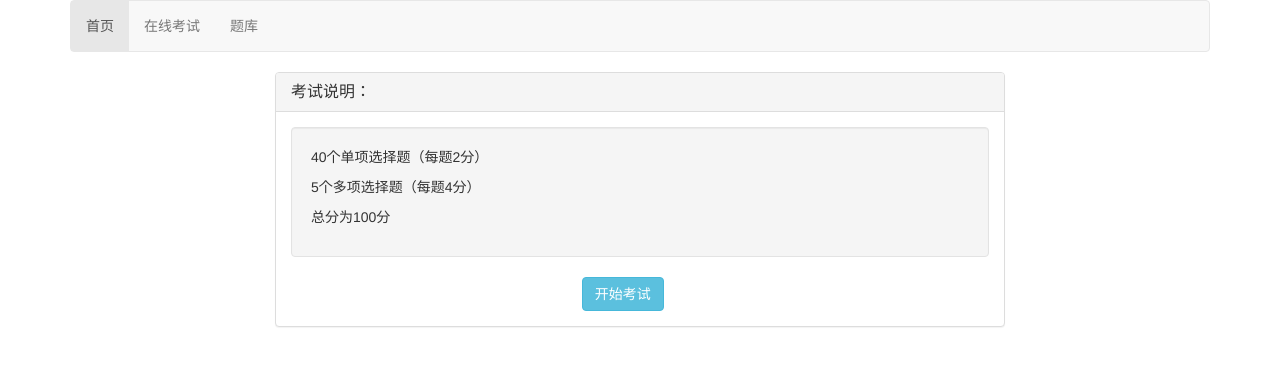
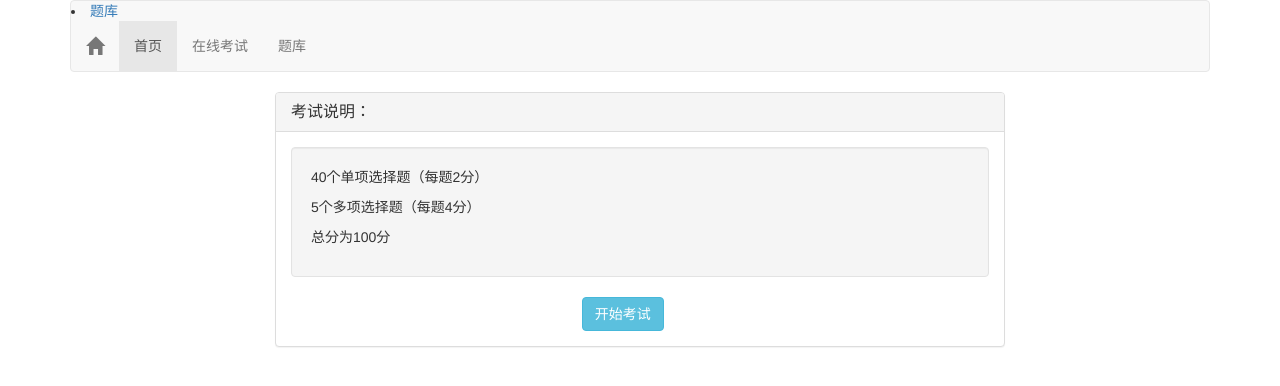
Before and after one commit to simproz/-medicalExamination, a plain HTML site: page index.html in a window 1280 px wide. Drawn offline with Linux system fonts and the light colour scheme.

Commit message:
fix and update navbar display
2016-9-28 02:13:00

```diff
--- a/index.html
+++ b/index.html
@@ -18,12 +18,27 @@
 	<div ng-controller="appController" class="container">
 
 		<nav class="navbar navbar-default" role="navigation" >
-			<ul class="nav navbar-nav" id="myTab">
-				<li  role="presentation" class="active"><a data-toggle="tab" href="#home">首页</a></li>
-		  		<li  role="presentation" ><a data-toggle="tab" id="exams" href="#exam">在线考试</a></li>
 			    <li  role="presentation"><a data-toggle="tab" href="#questions">题库</a></li>
-			</ul>
+			<div class="navbar-header ">
+				<a href="javascript:($('#home_').click());" class="navbar-brand visable-sm">
+					<span class="glyphicon glyphicon-home"></span>
+				</a>
+
+			<button class="navbar-toggle" data-toggle="collapse" data-target="#myTab">
+				<span class="icon-bar"></span>
+				<span class="icon-bar"></span>
+				<span class="icon-bar"></span>
+			</button>
+			</div>
+			<div class="collapse navbar-collapse" id="myTab">
+				<ul class="nav navbar-nav" >
+					<li  role="presentation" class="active"><a data-toggle="tab" id="home_" href="#home">首页</a></li>
+			  		<li  role="presentation" ><a data-toggle="tab" id="exams" href="#exam">在线考试</a></li>
+				    <li  role="presentation"><a data-toggle="tab" href="#questions">题库</a></li>
+				</ul>
+			</div>
 		</nav>
+
 
 		<div class="tab-content ">
 			<div class="tab-pane fade in active col-lg-8 col-sm-offset-2" id="home" >
@@ -101,9 +116,9 @@
 									<button type="button" class="close" data-dismiss="modal" aria-hidden="true">
 										&times;
 									</button>
-									<h4 class="modal-title" id="myModalLabel">
+									<h5 class="modal-title" id="myModalLabel">
 										在线考试得分
-									</h4>
+									</h5>
 								</div>
 								<div class="modal-body" style="text-align: center;">
 									{{examResult.score+" 分"}}
```
